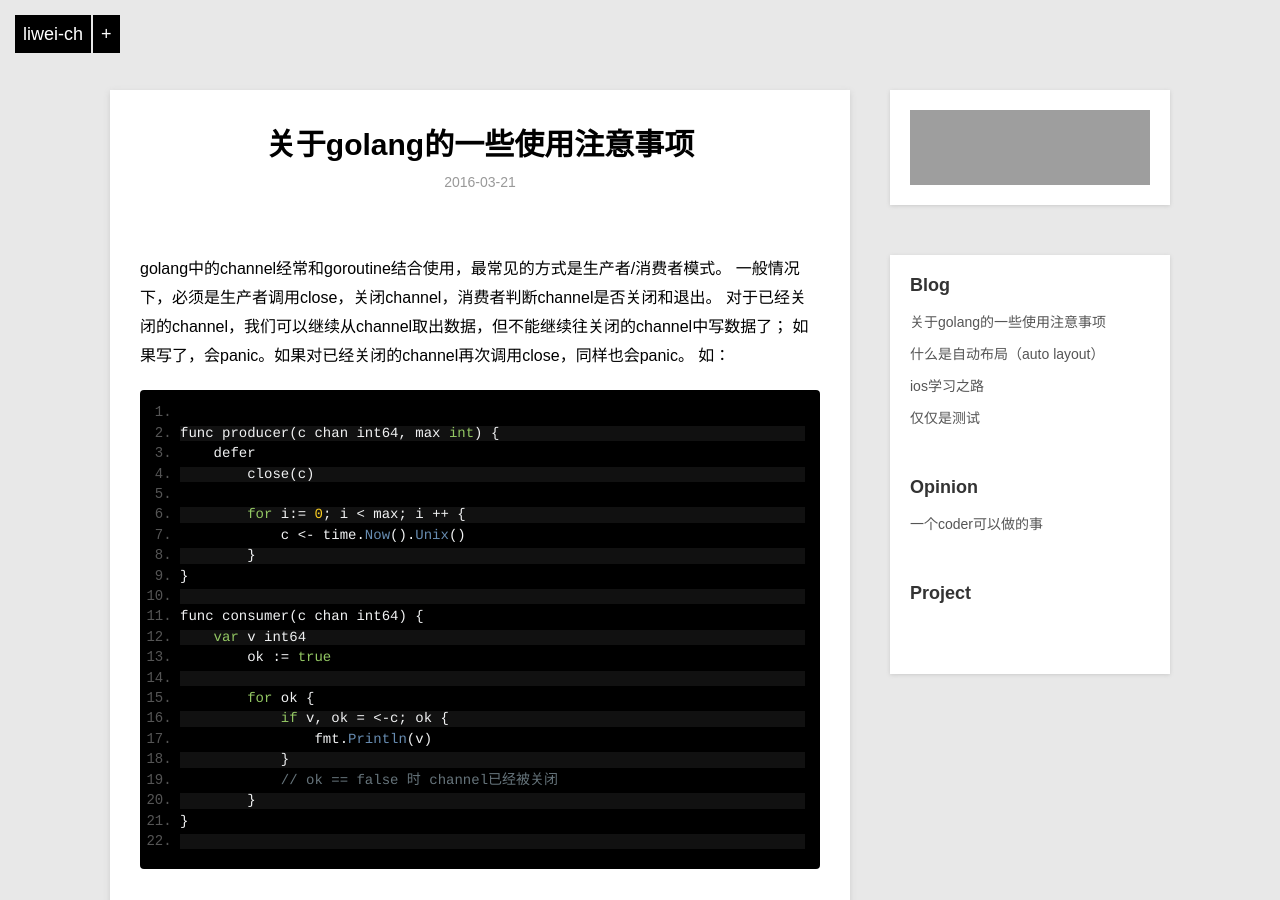
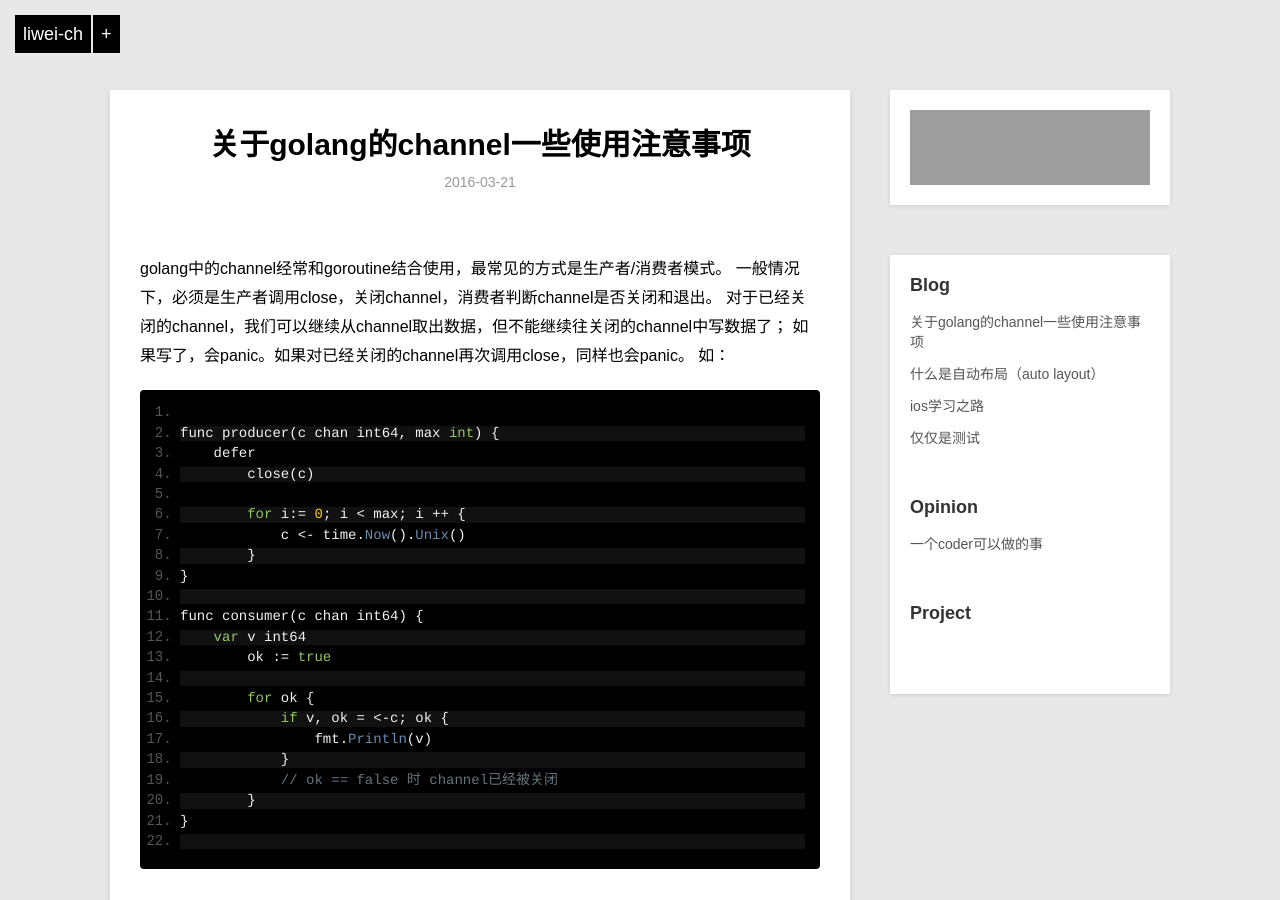
Before and after one commit to liwei-ch/liwei-ch.github.io, a Jekyll site: the page built from _posts/blog/2016-03-21-about-golang-channel.markdown, in a window 1280 px wide and 900 px high. Built offline with Jekyll 4.4.1, drawn with Linux system fonts in a browser that asks for light colours; some of the changed lines change nothing that is shown; grey boxes are pictures that could not be loaded.

Commit message:
fix fomrt

```diff
--- a/_posts/blog/2016-03-21-about-golang-channel.markdown
+++ b/_posts/blog/2016-03-21-about-golang-channel.markdown
@@ -1,6 +1,6 @@
 ---
 layout: post
-title: 关于golang的一些使用注意事项
+title: 关于golang的channel一些使用注意事项
 description:
 category: blog
 ---
@@ -172,10 +172,10 @@
             println(i)
 }
 //写的超时设置
-elect {
-        case <- time.After(time.Second *2):
-                    println("write channel timeout")
-                        case ch <- "hello":
-                            println("write ok")
+select {
+    case <- time.After(time.Second *2):
+        println("write channel timeout")
+    case ch <- "hello":
+        println("write ok")
 }
 </code></pre>
```
